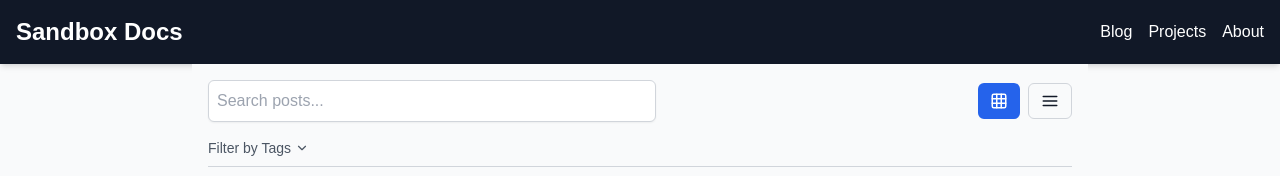
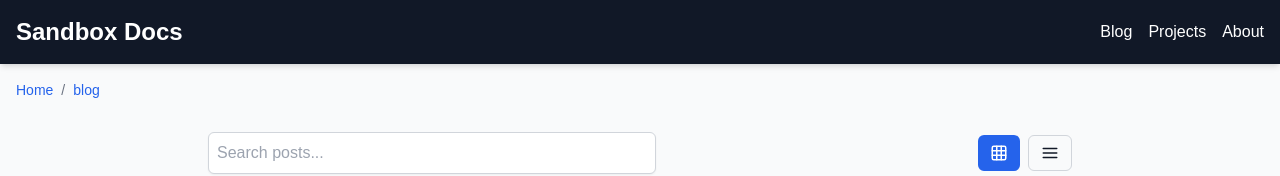
Before and after one commit to danmee10/blog-nextJS, a Next.js app: page /blog in a window 1280 px wide. Shown: the top 176 px of the page. Built offline with nearby package versions, Linux system fonts and the light colour scheme.

Commit message:
basic breadcrumbs

```diff
--- /dev/null
+++ b/src/app/blog/layout.tsx
@@ -0,0 +1,19 @@
+import React from "react";
+import { Breadcrumbs } from "../lib/components/Breadcrumbs";
+
+const BlogLayout = ({
+  children,
+}: Readonly<{
+  children: React.ReactNode;
+}>) => {
+  return (
+    <div className="container mx-auto p-4">
+      <div className="mb-4">
+        <Breadcrumbs />
+      </div>
+      <main>{children}</main>
+    </div>
+  );
+};
+
+export default BlogLayout;
--- a/src/app/blog/page.tsx
+++ b/src/app/blog/page.tsx
@@ -8,6 +8,7 @@ import { ListViewModeSelect } from "../lib/components/ListViewModeSelect";
 import { PostListItem } from "./PostListItem";
 import { TagSelect } from "../lib/components/TagSelect";
 import { Tag } from "../data/tags";
+import { Breadcrumbs } from "../lib/components/Breadcrumbs";
 
 export default function BlogPage() {
   const [viewMode, setViewMode] = useState<ListViewMode>(ListViewMode.VERBOSE);
--- /dev/null
+++ b/src/app/lib/components/Breadcrumbs.tsx
@@ -0,0 +1,44 @@
+"use client";
+
+import Link from "next/link";
+import { usePathname } from "next/navigation";
+
+export enum BreadcrumbsSeparator {
+  SLASH = " / ",
+  CHEVRON = " > ",
+  ARROW = " → ",
+}
+
+interface BreadcrumbsProps {
+  separator?: string;
+}
+
+export const Breadcrumbs = ({
+  separator = BreadcrumbsSeparator.SLASH,
+}: BreadcrumbsProps) => {
+  const pathname = usePathname();
+  const pathnames = pathname.split("/").filter((x) => x);
+
+  return (
+    <nav aria-label="Breadcrumb" className="text-sm text-gray-700">
+      <ul className="flex">
+        <li>
+          <Link href="/" className="text-blue-600 hover:text-blue-800">
+            Home
+          </Link>
+        </li>
+        {pathnames.map((part, index) => {
+          const href = `/${pathnames.slice(0, index + 1).join("/")}`;
+          return (
+            <li key={href} className="flex items-center">
+              <span className="mx-2 text-gray-500">{separator}</span>
+              <Link href={href} className="text-blue-600 hover:text-blue-800">
+                {part}
+              </Link>
+            </li>
+          );
+        })}
+      </ul>
+    </nav>
+  );
+};
```
